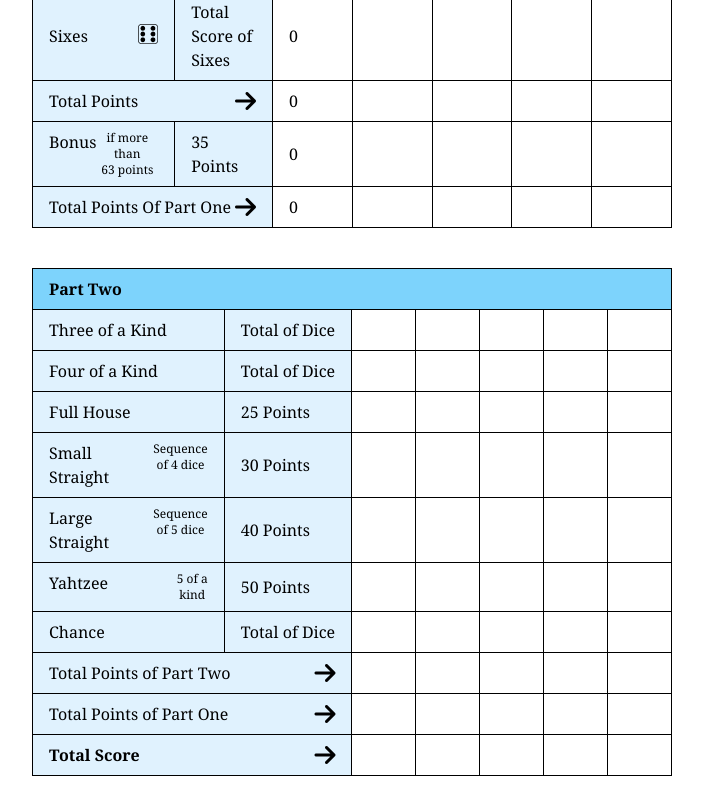
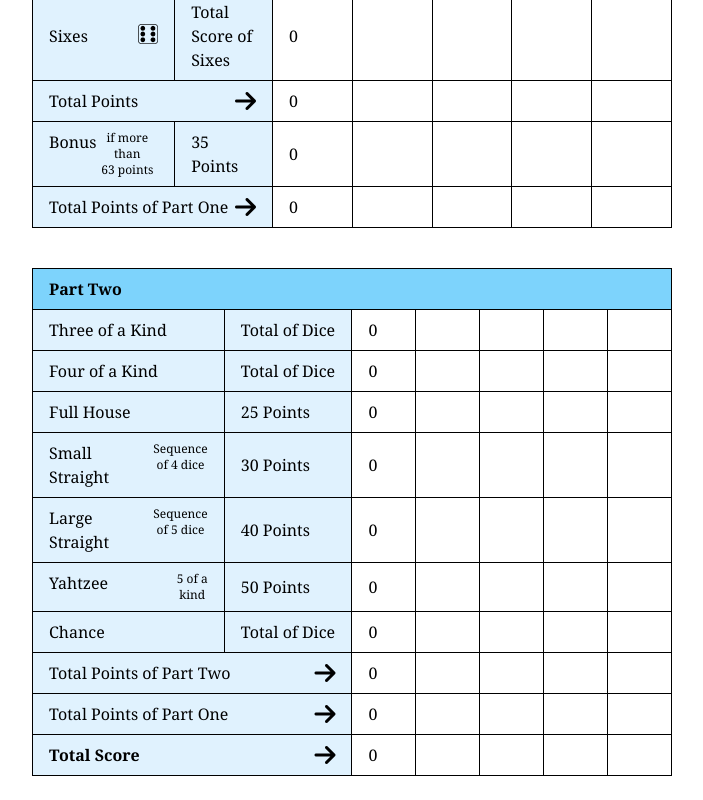
Before and after one commit to ALSijsling/YahtzeeVue3, a Vue app: page / in a window 1280 px wide. Shown: the part 857-1657 px from the top of the page, without its empty margins (312-1015 px from the left). Built offline with nearby package versions, Linux system fonts and the light colour scheme.

Commit message:
added bottom scores and total scores

```diff
--- a/src/components/ScoreTable.vue
+++ b/src/components/ScoreTable.vue
@@ -7,7 +7,7 @@
 
   const props = defineProps(['thrownDices'])
 
-  // const dices = computed(()=> props.thrownDices)
+  const dices = computed(()=> props.thrownDices)
 
   const count = computed(()=> {
     let countObj = {
@@ -26,9 +26,36 @@
     return countObj
   })
 
+
+  const countDuplicates = (num) => {
+    if(count.value[1]==num || count.value[2]==num || count.value[3]==num || count.value[4]==num || count.value[5]==num || count.value[6]==num)
+    return true
+  }
+
   const numScoreTotal = computed(()=> props.thrownDices.reduce((acc,item) => acc = acc+item, 0))
+  const bonusScore = computed(()=> numScoreTotal.value > 63 ? 35 : 0)
+  const bottomScore = computed(()=> (chance.value + threeKind.value + fourKind.value + yahtzee.value + fullHouse.value + smallStraight.value + largeStraight.value))
 
-  const bonusScore = computed(()=> numScoreTotal.value > 63 ? 35 : 0)
+  // bottomscores
+  const chance = computed(()=> props.thrownDices.reduce((total, value) => total + value, 0))
+  const threeKind = computed(()=> (countDuplicates(3) || countDuplicates(4) || countDuplicates(5)) ? chance.value : 0)
+  const fourKind = computed(()=> countDuplicates(4) || countDuplicates(5) ? chance.value : 0)
+  const yahtzee = computed(()=> countDuplicates(5) ? chance.value : 0)
+  const fullHouse = computed(()=> (countDuplicates(2) && countDuplicates(3)) ? 25 : 0)
+
+  const smallStraight = computed(()=> {
+    dices.value.sort()
+    if (/1234|2345|3456/.test(dices.value.join("").replace(/(.)\1/,"$1")))
+    return 30
+    else return 0
+  })
+
+  const largeStraight = computed(()=> {
+    dices.value.sort()
+    if (/12345|23456/.test(dices.value.join("")))
+    return 40
+    else return 0
+  })
 </script>
 
 <template>
@@ -158,7 +185,7 @@
       <TableRowSpan>
         <TableData colspan="2">
           <div class="flex justify-between">
-            <p>Total Points Of Part One</p>
+            <p>Total Points of Part One</p>
             <i class='fas fa-arrow-right' style="font-size:24px"></i>
           </div>
         </TableData>
@@ -180,7 +207,7 @@
       <TableRow>
         <TableData class="w-3/12">Three of a Kind</TableData>
         <TableData class="w-2/12">Total of Dice</TableData>
-        <TableData class="w-1/12"></TableData>
+        <TableData class="w-1/12">{{ threeKind }}</TableData>
         <TableData class="w-1/12"></TableData>
         <TableData class="w-1/12"></TableData>
         <TableData class="w-1/12"></TableData>
@@ -189,7 +216,7 @@
       <TableRow>
         <TableData>Four of a Kind</TableData>
         <TableData>Total of Dice</TableData>
-        <TableData></TableData>
+        <TableData>{{ fourKind }}</TableData>
         <TableData></TableData>
         <TableData></TableData>
         <TableData></TableData>
@@ -198,7 +225,7 @@
       <TableRow>
         <TableData>Full House</TableData>
         <TableData>25 Points</TableData>
-        <TableData></TableData>
+        <TableData>{{ fullHouse }}</TableData>
         <TableData></TableData>
         <TableData></TableData>
         <TableData></TableData>
@@ -212,7 +239,7 @@
           </div>
         </TableData>
         <TableData>30 Points</TableData>
-        <TableData></TableData>
+        <TableData>{{ smallStraight }}</TableData>
         <TableData></TableData>
         <TableData></TableData>
         <TableData></TableData>
@@ -226,7 +253,7 @@
           </div>
         </TableData>
         <TableData>40 Points</TableData>
-        <TableData></TableData>
+        <TableData>{{ largeStraight }}</TableData>
         <TableData></TableData>
         <TableData></TableData>
         <TableData></TableData>
@@ -240,7 +267,7 @@
           </div>
         </TableData>
         <TableData>50 Points</TableData>
-        <TableData></TableData>
+        <TableData>{{ yahtzee }}</TableData>
         <TableData></TableData>
         <TableData></TableData>
         <TableData></TableData>
@@ -249,7 +276,7 @@
       <TableRow>
         <TableData>Chance</TableData>
         <TableData>Total of Dice</TableData>
-        <TableData></TableData>
+        <TableData>{{ chance }}</TableData>
         <TableData></TableData>
         <TableData></TableData>
         <TableData></TableData>
@@ -262,7 +289,7 @@
             <i class='fas fa-arrow-right' style="font-size:24px"></i>
           </div>
         </TableData>
-        <TableData></TableData>
+        <TableData>{{ bottomScore }}</TableData>
         <TableData></TableData>
         <TableData></TableData>
         <TableData></TableData>
@@ -275,7 +302,7 @@
             <i class='fas fa-arrow-right' style="font-size:24px"></i>
           </div>
         </TableData>
-        <TableData></TableData>
+        <TableData>{{ numScoreTotal + bonusScore }}</TableData>
         <TableData></TableData>
         <TableData></TableData>
         <TableData></TableData>
@@ -288,7 +315,7 @@
             <i class='fas fa-arrow-right' style="font-size:24px"></i>
           </div>
         </TableData>
-        <TableData></TableData>
+        <TableData>{{ numScoreTotal + bonusScore + bottomScore}}</TableData>
         <TableData></TableData>
         <TableData></TableData>
         <TableData></TableData>
```
